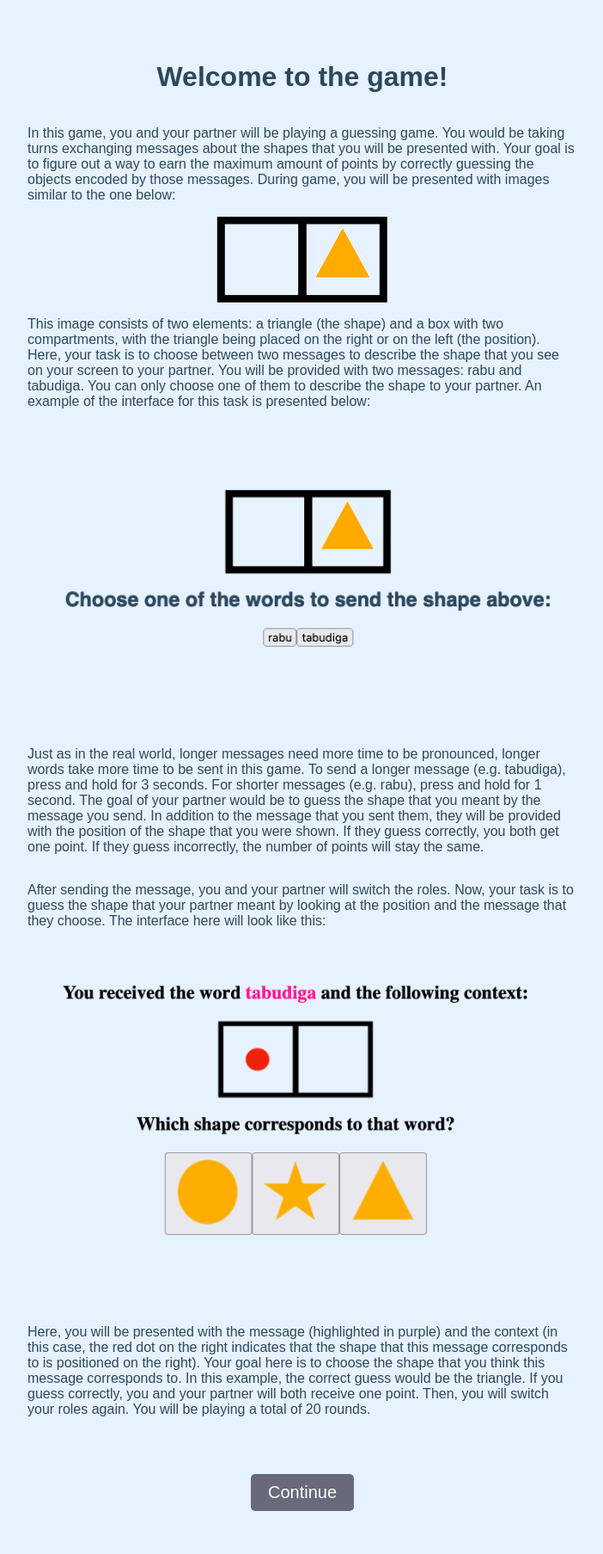
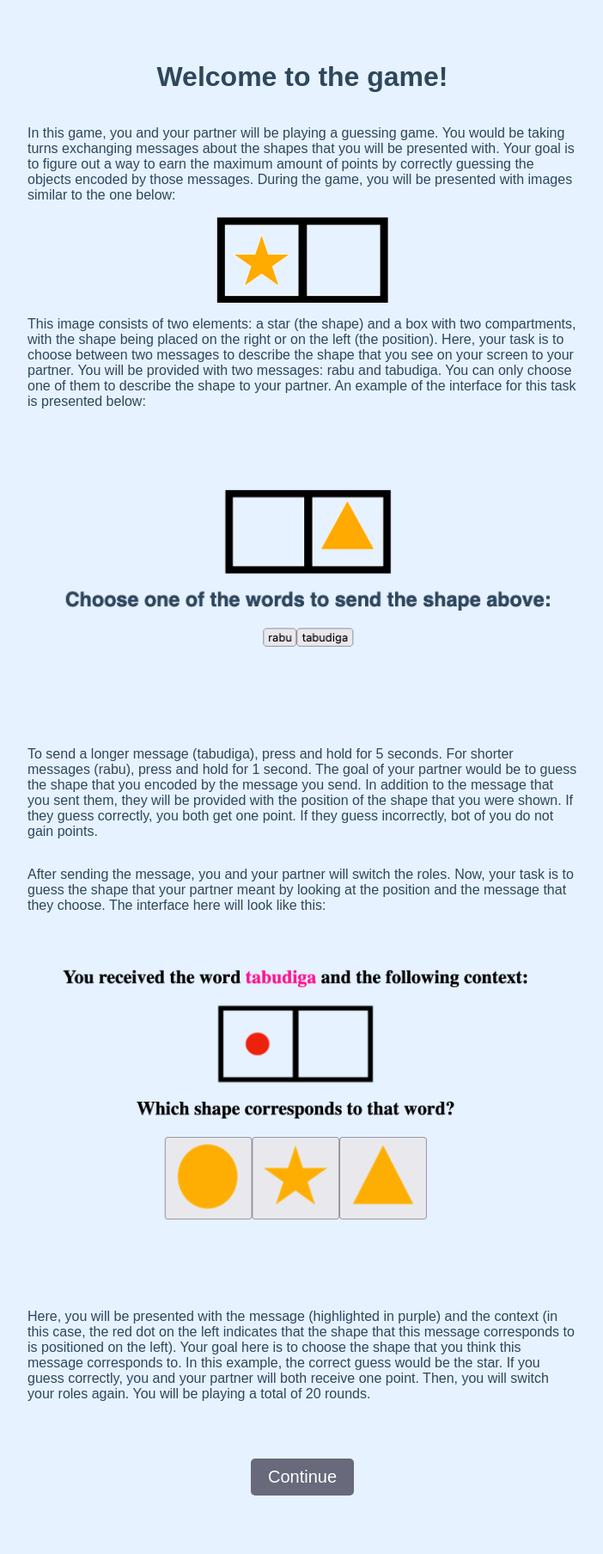
Before and after one commit to alexeykosh/2023-colexification-experiment, a Flask app: page / in a window 1280 px wide. Shown: the whole page at 86% size, without its empty margins (288-990 px from the left). After the commit the page ends 1739 px from the top, so only its background shows below. Run offline with Flask 2, Linux system fonts and the light colour scheme; some libraries are stand-ins or nearby versions.

Commit message:
Corrected the instructions

```diff
--- a/src/app.py
+++ b/src/app.py
@@ -23,7 +23,7 @@ app.config['CONTEXT_FOLDER'] = os.path.join('static', 'context')
 
 ### GLOBAL ###
 
-NROUNDS = 10
+NROUNDS = 50
 queue = []
 experiments = defaultdict(dict)
 experiments_queue = []
--- a/src/templates/description.html
+++ b/src/templates/description.html
@@ -1,7 +1,7 @@
 <!DOCTYPE html>
 <html>
 <head>
-	<title>Alien Language Game</title>
+	<title>Guessing Game</title>
 	<style>
 		body {
             display: flex;
@@ -48,14 +48,14 @@
 </head>
 <body>
 	<h1>Welcome to the game!</h1>
-	<p>In this game, you and your partner will be playing a guessing game. You would be taking turns exchanging messages about the shapes that you will be presented with. Your goal is to figure out a way to earn the maximum amount of points by correctly guessing the objects encoded by those messages. During game, you will be presented with images similar to the one below:</p>
-	<img src="/static/stimuli/T-r.png">
-	<p>This image consists of two elements: a triangle (the shape) and a box with two compartments, with the triangle being placed on the right or on the left (the position). Here, your task is to choose between two messages to describe the shape that you see on your screen to your partner. You will be provided with two messages: rabu and tabudiga. You can only choose one of them to describe the shape to your partner. An example of the interface for this task is presented below:    </p>
+	<p>In this game, you and your partner will be playing a guessing game. You would be taking turns exchanging messages about the shapes that you will be presented with. Your goal is to figure out a way to earn the maximum amount of points by correctly guessing the objects encoded by those messages. During the game, you will be presented with images similar to the one below:</p>
+	<img src="/static/stimuli/S-l.png">
+	<p>This image consists of two elements: a star (the shape) and a box with two compartments, with the shape being placed on the right or on the left (the position). Here, your task is to choose between two messages to describe the shape that you see on your screen to your partner. You will be provided with two messages: rabu and tabudiga. You can only choose one of them to describe the shape to your partner. An example of the interface for this task is presented below:    </p>
     <img src="/static/interface/sender.png">
-	<p>Just as in the real world, longer messages need more time to be pronounced, longer words take more time to be sent in this game. To send a longer message (e.g. tabudiga), press and hold for 3 seconds. For shorter messages (e.g. rabu), press and hold for 1 second. The goal of your partner would be to guess the shape that you meant by the message you send. In addition to the message that you sent them, they will be provided with the position of the shape that you were shown. If they guess correctly, you both get one point. If they guess incorrectly, the number of points will stay the same.</p>
+	<p>To send a longer message (tabudiga), press and hold for 5 seconds. For shorter messages (rabu), press and hold for 1 second. The goal of your partner would be to guess the shape that you encoded by the message you send. In addition to the message that you sent them, they will be provided with the position of the shape that you were shown. If they guess correctly, you both get one point. If they guess incorrectly, bot of you do not gain points.</p>
 	<p>After sending the message, you and your partner will switch the roles. Now, your task is to guess the shape that your partner meant by looking at the position and the message that they choose. The interface here will look like this:</p>
     <img src="/static/interface/receiver.png">
-	<p>Here, you will be presented with the message (highlighted in purple) and the context (in this case, the red dot on the right indicates that the shape that this message corresponds to is positioned on the right). Your goal here is to choose the shape that you think this message corresponds to. In this example, the correct guess would be the triangle. If you guess correctly, you and your partner will both receive one point. Then, you will switch your roles again. You will be playing a total of 20 rounds.</p>
+	<p>Here, you will be presented with the message (highlighted in purple) and the context (in this case, the red dot on the left indicates that the shape that this message corresponds to is positioned on the left). Your goal here is to choose the shape that you think this message corresponds to. In this example, the correct guess would be the star. If you guess correctly, you and your partner will both receive one point. Then, you will switch your roles again. You will be playing a total of 20 rounds.</p>
 	<button id="continueBtn" style="display: none;">Continue</button>
     <script src="//cdnjs.cloudflare.com/ajax/libs/socket.io/4.4.1/socket.io.min.js"></script>
     <script src="//code.jquery.com/jquery-3.6.0.min.js"></script>
--- a/src/templates/sender.html
+++ b/src/templates/sender.html
@@ -52,7 +52,7 @@
         } else if (buttonId === 2) {
           timer2 = setTimeout(function() {
             socket.emit('buttonPressedSender', buttonId);
-          }, 4000); // Changed from 300 to 3000
+          }, 5000); // Changed from 300 to 3000
         }
       }
 
@@ -77,7 +77,7 @@
       });
 
       setTimeout(function() {
-        const reminderText = "Longer messages require a 4 seconds press and hold to be sent, and shorter words require 1 second press and hold.";
+        const reminderText = "Longer messages require a 5 seconds press and hold to be sent, and shorter words require 1 second press and hold.";
         $('#reminder').text(reminderText);
 		  }, 0);
     </script>
```
